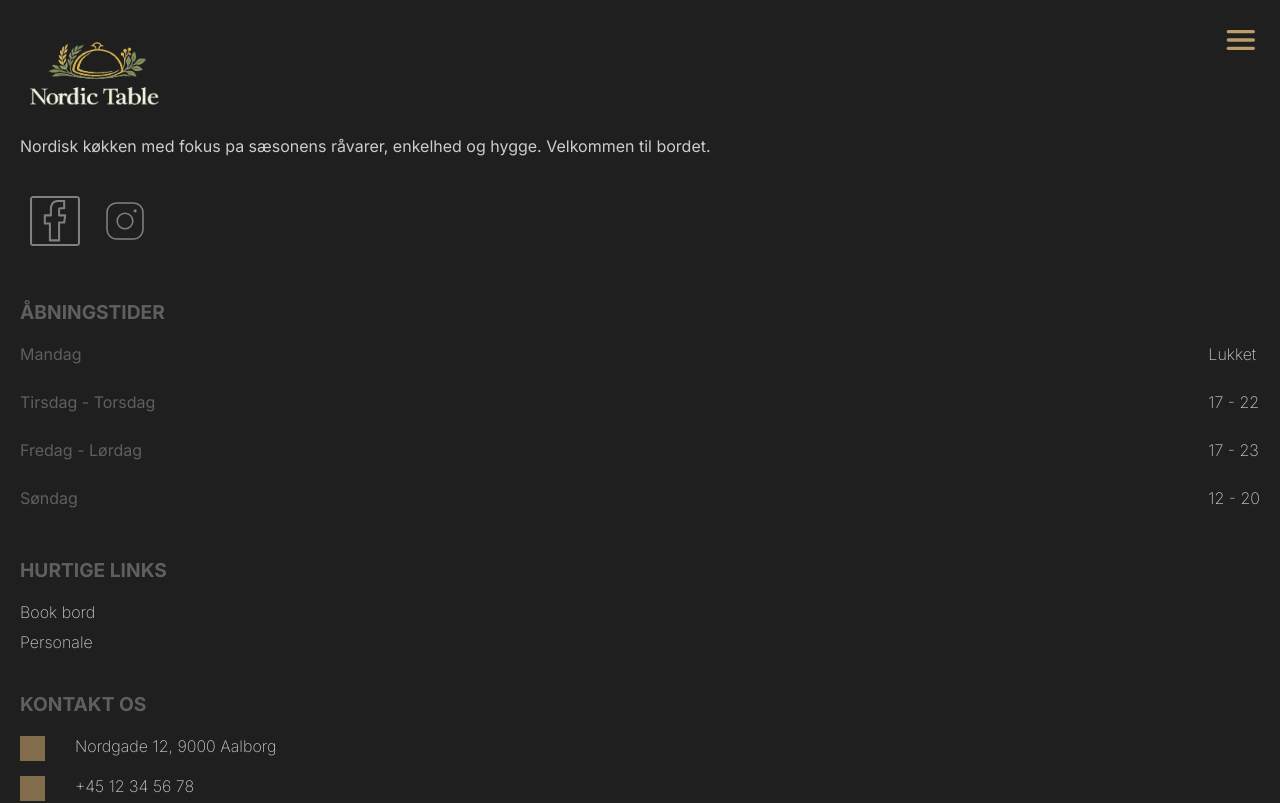
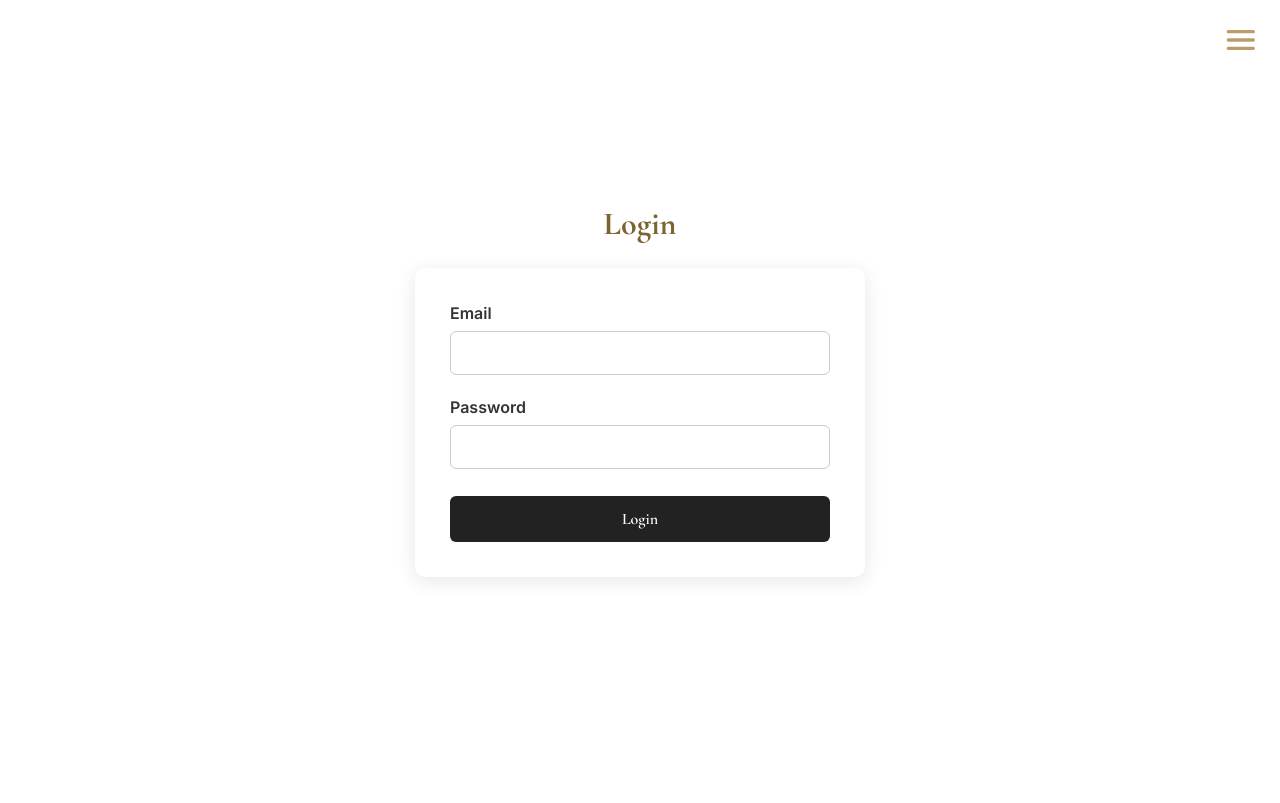
Before and after one commit to NikolajWeb/nordic_table, a React (Vite) app: page /login in a window 1280 px wide. Shown: the top 803 px of the page. Built offline with nearby package versions, Linux system fonts and the light colour scheme; grey boxes are pictures that could not be loaded.

Commit message:
add sim login + backoffice page

```diff
--- a/package.json
+++ b/package.json
@@ -12,7 +12,8 @@
   "dependencies": {
     "react": "^19.2.8",
     "react-dom": "^19.2.8",
-    "react-router-dom": "^7.18.4"
+    "react-router-dom": "^7.18.4",
+    "yup": "^1.7.1"
   },
   "devDependencies": {
     "@types/react": "^19.2.18",
--- a/src/App.jsx
+++ b/src/App.jsx
@@ -1,31 +1,43 @@
 import "./App.css";
-import { useRoutes } from "react-router-dom";
+import { useRoutes, useLocation } from "react-router-dom";
 
 /* Pages */
 import Home from "./pages/Home.jsx";
 import Menu from "./pages/Menu.jsx";
 import Booking from "./pages/Booking.jsx";
+import Login from "./pages/login/Login.jsx";
+import Backoffice from "./pages/backoffice/Backoffice.jsx";
 
 /* Nav - Footer */
 import Navigation from "./components/navigation/Navigation.jsx";
-import Footer from "./components/pageFooter/PageFooter.jsx";
-
+import PageFooter from "./components/pageFooter/PageFooter.jsx";
 
 /* Routes */
 const routes = [
   { path: "/", element: <Home /> },
   { path: "/menu", element: <Menu /> },
   { path: "/booking", element: <Booking /> },
+  { path: "/login", element: <Login /> },
+  { path: "/backoffice", element: <Backoffice /> },
 ];
 
 function App() {
   const element = useRoutes(routes);
+  const location = useLocation();
+
+  // Skjul footer på login og backoffice
+  const isLoginPage = location.pathname === "/login";
+  const isBackoffice = location.pathname === "/backoffice";
+
+  const minimalLayout = isLoginPage || isBackoffice;
 
   return (
     <main>
       <Navigation />
+
       {element}
-      <Footer />
+
+      {!minimalLayout && <PageFooter />}
     </main>
   );
 }
--- /dev/null
+++ b/src/pages/backoffice/Backoffice.jsx
@@ -0,0 +1,13 @@
+import styles from "./backoffice.module.css";
+
+
+const Backoffice = () => {
+
+  return (
+    <article className={styles.backoffice}>
+      <h1>DASHBOARD</h1>
+    </article>
+  );
+};
+
+export default Backoffice;
--- /dev/null
+++ b/src/pages/login/Login.jsx
@@ -0,0 +1,99 @@
+import { useState } from "react";
+import * as yup from "yup";
+
+import styles from "./Login.module.css";
+
+const loginSchema = yup.object({
+    email: yup
+        .string()
+        .email("Indtast en gyldig email")
+        .required("Email er påkrævet"),
+
+    password: yup
+        .string()
+        .required("Password er påkrævet"),
+});
+
+const Login = () => {
+    const [email, setEmail] = useState("");
+    const [password, setPassword] = useState("");
+    const [errors, setErrors] = useState({});
+
+    const handleSubmit = async (e) => {
+        e.preventDefault();
+
+        try {
+            await loginSchema.validate(
+                {
+                    email,
+                    password,
+                },
+                { abortEarly: false }
+            );
+
+            // Simulation af login
+            window.location.href = "/backoffice";
+        } catch (error) {
+            const validationErrors = {};
+
+            error.inner.forEach((err) => {
+                validationErrors[err.path] = err.message;
+            });
+
+            setErrors(validationErrors);
+        }
+    };
+
+    return (
+        <article className={styles.loginContainer}>
+            <div className={styles.title}>
+                <h3>Login</h3>
+            </div>
+
+            <form
+                className={styles.loginForm}
+                onSubmit={handleSubmit}
+            >
+                <div>
+                    <label htmlFor="email">
+                        Email
+                    </label>
+
+                    <input
+                        id="email"
+                        type="email"
+                        value={email}
+                        onChange={(e) => setEmail(e.target.value)}
+                    />
+
+                    {errors.email && (
+                        <p>{errors.email}</p>
+                    )}
+                </div>
+
+                <div>
+                    <label htmlFor="password">
+                        Password
+                    </label>
+
+                    <input
+                        id="password"
+                        type="password"
+                        value={password}
+                        onChange={(e) => setPassword(e.target.value)}
+                    />
+
+                    {errors.password && (
+                        <p>{errors.password}</p>
+                    )}
+                </div>
+
+                <button type="submit">
+                    Login
+                </button>
+            </form>
+        </article>
+    );
+};
+
+export default Login;
--- /dev/null
+++ b/src/pages/login/Login.module.css
@@ -0,0 +1,106 @@
+.loginContainer {
+    min-height: 100vh;
+    display: flex;
+    flex-direction: column;
+    justify-content: center;
+}
+
+.title {
+    text-align: center;
+    margin: 40px 0 25px;
+}
+
+.title h3 {
+    font-size: 2rem;
+    margin: 0;
+    color: var(--color-primary);
+    font-weight: 700;
+}
+
+.loginForm {
+    width: 90%;
+    max-width: 450px;
+    margin: 0 auto 60px;
+    padding: 35px;
+    background-color: var(--color-white);
+    border-radius: 10px;
+    box-shadow: 0 4px 20px rgba(0, 0, 0, 0.1);
+
+    display: flex;
+    flex-direction: column;
+    gap: 22px;
+}
+
+.loginForm > div {
+    display: flex;
+    flex-direction: column;
+    gap: 8px;
+}
+
+.loginForm label {
+    font-size: 1rem;
+    font-weight: 600;
+    color: #333;
+}
+
+.loginForm input {
+    width: 100%;
+    box-sizing: border-box;
+    padding: 12px 14px;
+    font-size: 1rem;
+    border: 1px solid #ccc;
+    border-radius: 6px;
+    outline: none;
+    transition: border-color 0.2s ease, box-shadow 0.2s ease;
+}
+
+.loginForm input:focus {
+    border-color: #333;
+    box-shadow: 0 0 0 3px rgba(0, 0, 0, 0.08);
+}
+
+.loginForm p {
+    margin: 0;
+    font-size: 0.9rem;
+    color: #d32f2f;
+}
+
+.loginForm button {
+    width: 100%;
+    padding: 13px 20px;
+    margin-top: 5px;
+
+    border: none;
+    border-radius: 6px;
+    background-color: #222;
+    color: #fff;
+
+    font-size: 1rem;
+    font-weight: 600;
+    cursor: pointer;
+
+    transition: background-color 0.2s ease, transform 0.2s ease;
+}
+
+.loginForm button:hover {
+    background-color: #444;
+}
+
+.loginForm button:active {
+    transform: scale(0.98);
+}
+
+@media (max-width: 500px) {
+    .title {
+        margin: 30px 0 20px;
+    }
+
+    .title h3 {
+        font-size: 1.6rem;
+    }
+
+    .loginForm {
+        width: 85%;
+        padding: 25px 20px;
+    }
+}
```
Also changed, not shown: src/pages/backoffice/Backoffice.module.css (added), 1 other file (tests, documents, lock files or other folders).
